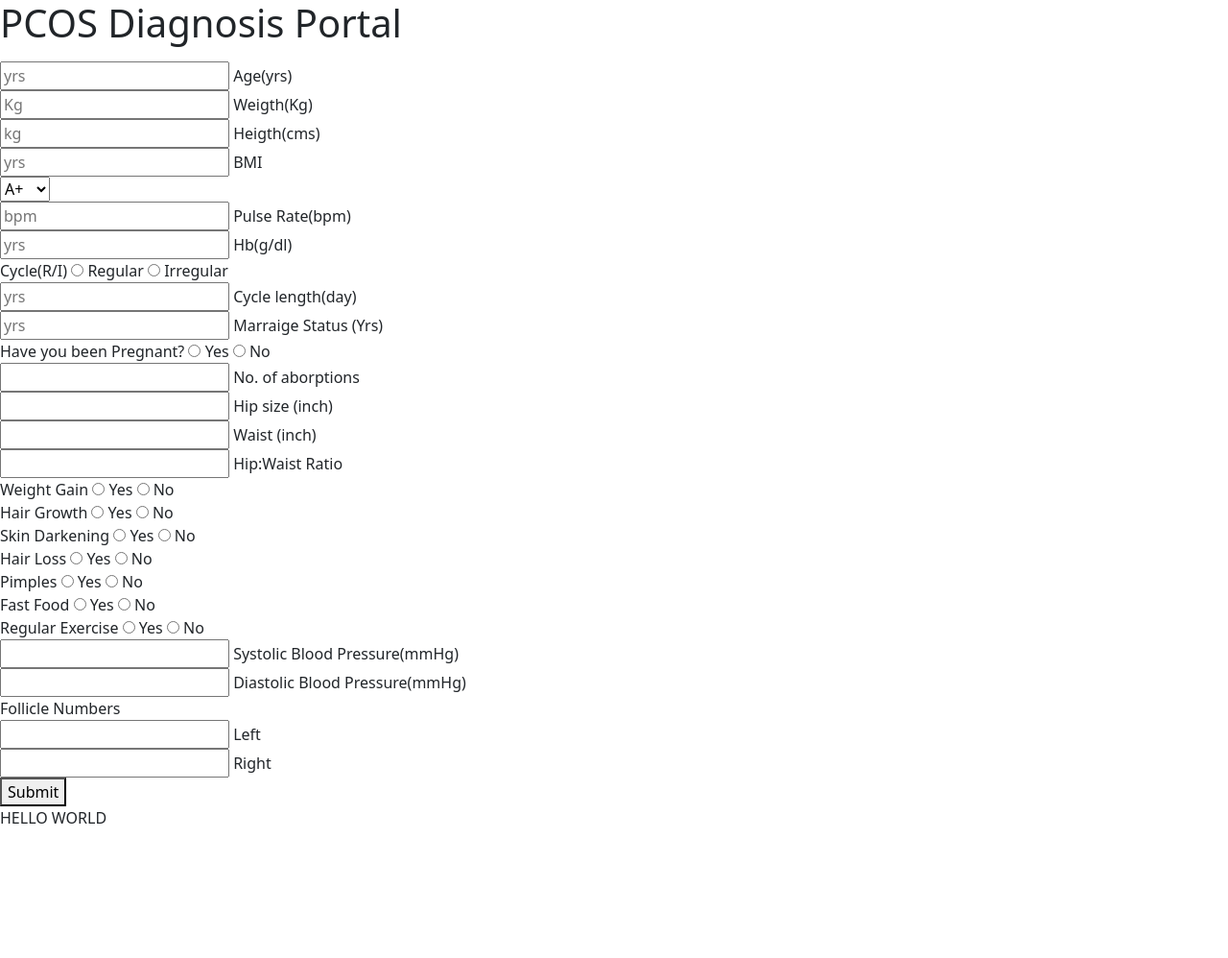
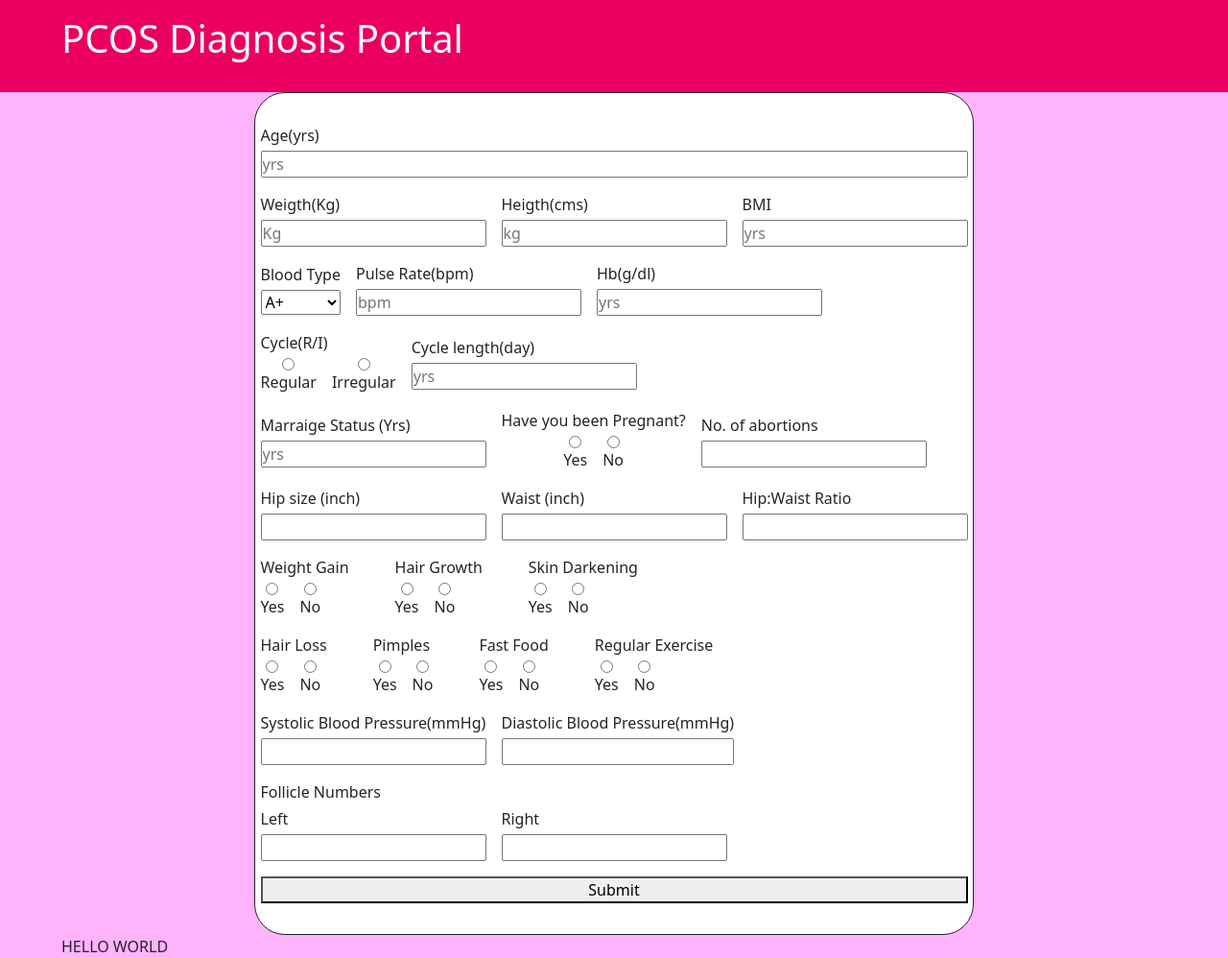
Before and after one commit to Hunt092/PCOSDiagnosis, a Flask app: page / in a window 1280 px wide. Shown: the whole page at 96% size. Before the commit the page ends 858 px from the top, so only its background shows below. Run offline with Flask 2, Linux system fonts and the light colour scheme; parts of the project's set-up code (start-up, migrations or seed data) failed here and were passed over.

Commit message:
form prettifiyed

```diff
--- a/app.py
+++ b/app.py
@@ -25,17 +25,13 @@ def index():
         return render_template("index.html")
     # Get the data from the POST request.
     data = [x for x in request.form.values()]
-    print(request.form)
     numarray = np.array(data).reshape(1, -1)
     # Make prediction using model loaded from disk as per the data.
-    print(numarray)
     answer = model.predict(numarray)
-    print(answer)
-    output = answer[0]
-    # if answer[0] == 1.0:
-    #     output = True
-    # else:
-    #     output = False
+    if answer[0] == 1.0:
+        output = True
+    else:
+        output = False
     return render_template("index.html", output=output)
 
 
--- a/static/style.css
+++ b/static/style.css
@@ -0,0 +1,51 @@
+*{
+    box-sizing: border-box;
+    padding: 0;
+    margin: 0;
+}
+
+header{
+    background-color: hsl(335, 100%, 46%);
+    color:  white;
+    padding: 1em 5% ;
+}
+main{
+    padding: 0 5%;
+    background-color: hsl(303, 100% ,85%);
+}
+form{
+    display: flex;
+    flex-direction: column;
+    gap: 1rem;
+    padding: 2em 0;
+
+}
+.form-wrapper{
+    width: 100%;
+    max-width: 750px;
+    border: 1px solid;
+    display: flex;
+    justify-content: center;
+    align-items: center;
+    background: white;
+    border-radius: 2em;
+ margin:  0 auto;
+}
+
+.form-group {
+    display: flex;
+    flex-direction: column-reverse;
+    gap: 0.25rem; }
+
+    .flex-row{
+        display: flex;
+        flex-wrap: wrap;
+        gap: 1em;
+        align-items: center;
+    }
+
+    .flex-col{
+        display: flex;
+        flex-direction: column;
+        align-items: center;
+    }
--- a/templates/index.html
+++ b/templates/index.html
@@ -41,6 +41,7 @@
 						/>
 						<label for="Age">Age(yrs)</label>
 					</div>
+					<div class="flex-row">
 						<div class="form-group">
 							<input
 								required
@@ -76,6 +77,9 @@
 							/>
 							<label for="BMI">BMI</label>
 						</div>
+					</div>
+
+					<div class="flex-row">
 						<div class="form-group">
 							<select name="blood" id="" value="">
 								<option value="11">A+</option>
@@ -87,21 +91,47 @@
 								<option value="15">O+</option>
 								<option value="16">O-</option>
 							</select>
+							<label for="blood">Blood Type</label>
 						</div>
 						<div class="form-group">
-						<input required type="number" name="PulseRate" placeholder="bpm" />
+							<input
+								required
+								type="number"
+								name="PulseRate"
+								placeholder="bpm"
+							/>
 							<label for="PulseRate">Pulse Rate(bpm)</label>
 						</div>
 						<div class="form-group">
 							<input required type="text" name="Hb" placeholder="yrs" />
 							<label for="Hb">Hb(g/dl)</label>
 						</div>
+					</div>
+					<div class="flex-row">
 						<div class="form-group">
+							<div class="flex-row">
+								<div class="flex-col">
+									<input
+										required
+										type="radio"
+										name="Cycle"
+										id="Cycler"
+										value="2"
+									/>
+									<label for="Cycler">Regular</label>
+								</div>
+								<div class="flex-col">
+									<input
+										required
+										type="radio"
+										name="Cycle"
+										id="Cyclei"
+										value="4"
+									/>
+									<label for="cyclei">Irregular</label>
+								</div>
+							</div>
 							<label for="Cycle">Cycle(R/I)</label>
-						<input required type="radio" name="Cycle" id="Cycler" value="2" />
-						<label for="Cycler">Regular</label>
-						<input required type="radio" name="Cycle" id="Cyclei" value="4" />
-						<label for="cyclei">Irregular</label>
 						</div>
 						<div class="form-group">
 							<input
@@ -112,6 +142,8 @@
 							/>
 							<label for="Cycle-length">Cycle length(day)</label>
 						</div>
+					</div>
+					<div class="flex-row">
 						<div class="form-group">
 							<input
 								required
@@ -122,7 +154,8 @@
 							<label for="Marital-Status">Marraige Status (Yrs)</label>
 						</div>
 						<div class="form-group">
-						<label for="Pregagante">Have you been Pregnant?</label>
+							<div class="flex-row justify-content-center">
+								<div class="flex-col">
 									<input
 										required
 										type="radio"
@@ -131,6 +164,8 @@
 										value="1"
 									/>
 									<label for="Pregagante">Yes</label>
+								</div>
+								<div class="flex-col">
 									<input
 										required
 										type="radio"
@@ -140,10 +175,15 @@
 									/>
 									<label for="Pregagante">No</label>
 								</div>
+							</div>
+							<label for="Pregagante">Have you been Pregnant?</label>
+						</div>
 						<div class="form-group">
 							<input required type="number" name="aborptions" />
-						<label for="aborptions">No. of aborptions</label>
+							<label for="aborptions">No. of abortions</label>
 						</div>
+					</div>
+					<div class="flex-row">
 						<div class="form-group">
 							<input
 								required
@@ -168,8 +208,11 @@
 							<input required type="number" name="Ratio" readonly id="ratio" />
 							<label for="Ratio">Hip:Waist Ratio</label>
 						</div>
+					</div>
+					<div class="flex-row gap-5">
 						<div class="form-group">
-						<label for="weightGain">Weight Gain</label>
+							<div class="flex-row">
+								<div class="flex-col">
 									<input
 										required
 										type="radio"
@@ -178,6 +221,8 @@
 										value="1"
 									/>
 									<label for="weightGain">Yes</label>
+								</div>
+								<div class="flex-col">
 									<input
 										required
 										type="radio"
@@ -187,8 +232,12 @@
 									/>
 									<label for="weightGain">No</label>
 								</div>
+							</div>
+							<label for="weightGain">Weight Gain</label>
+						</div>
 						<div class="form-group">
-						<label for="hairGrowth">Hair Growth</label>
+							<div class="flex-row">
+								<div class="flex-col">
 									<input
 										required
 										type="radio"
@@ -197,6 +246,8 @@
 										value="1"
 									/>
 									<label for="hairGrowth">Yes</label>
+								</div>
+								<div class="flex-col">
 									<input
 										required
 										type="radio"
@@ -206,8 +257,13 @@
 									/>
 									<label for="hairGrowth">No</label>
 								</div>
+							</div>
+
+							<label for="hairGrowth">Hair Growth</label>
+						</div>
 						<div class="form-group">
-						<label for="darkening">Skin Darkening</label>
+							<div class="flex-row">
+								<div class="flex-col">
 									<input
 										required
 										type="radio"
@@ -216,6 +272,8 @@
 										value="1"
 									/>
 									<label for="darkening">Yes</label>
+								</div>
+								<div class="flex-col">
 									<input
 										required
 										type="radio"
@@ -225,8 +283,14 @@
 									/>
 									<label for="darkening">No</label>
 								</div>
+							</div>
+							<label for="darkening">Skin Darkening</label>
+						</div>
+					</div>
+					<div class="flex-row gap-5">
 						<div class="form-group">
-						<label for="hairLoss">Hair Loss</label>
+							<div class="flex-row">
+								<div class="flex-col">
 									<input
 										required
 										type="radio"
@@ -235,6 +299,8 @@
 										value="1"
 									/>
 									<label for="hairLoss">Yes</label>
+								</div>
+								<div class="flex-col">
 									<input
 										required
 										type="radio"
@@ -244,8 +310,12 @@
 									/>
 									<label for="hairLoss">No</label>
 								</div>
+							</div>
+							<label for="hairLoss">Hair Loss</label>
+						</div>
 						<div class="form-group">
-						<label for="pimples">Pimples</label>
+							<div class="flex-row">
+								<div class="flex-col">
 									<input
 										required
 										type="radio"
@@ -254,6 +324,8 @@
 										value="1"
 									/>
 									<label for="pimples">Yes</label>
+								</div>
+								<div class="flex-col">
 									<input
 										required
 										type="radio"
@@ -263,8 +335,12 @@
 									/>
 									<label for="pimples">No</label>
 								</div>
+							</div>
+							<label for="pimples">Pimples</label>
+						</div>
 						<div class="form-group">
-						<label for="fastfood">Fast Food</label>
+							<div class="flex-row">
+								<div class="flex-col">
 									<input
 										required
 										type="radio"
@@ -273,6 +349,8 @@
 										value="1"
 									/>
 									<label for="fastfood">Yes</label>
+								</div>
+								<div class="flex-col">
 									<input
 										required
 										type="radio"
@@ -282,8 +360,12 @@
 									/>
 									<label for="fastfood">No</label>
 								</div>
+							</div>
+							<label for="fastfood">Fast Food</label>
+						</div>
 						<div class="form-group">
-						<label for="exercise">Regular Exercise</label>
+							<div class="flex-row">
+								<div class="flex-col">
 									<input
 										required
 										type="radio"
@@ -292,6 +374,8 @@
 										value="1"
 									/>
 									<label for="exercise">Yes</label>
+								</div>
+								<div class="flex-col">
 									<input
 										required
 										type="radio"
@@ -301,6 +385,11 @@
 									/>
 									<label for="exercise">No</label>
 								</div>
+							</div>
+							<label for="exercise">Regular Exercise</label>
+						</div>
+					</div>
+					<div class="flex-row">
 						<div class="form-group">
 							<input required type="number" name="SystolicBP" />
 							<label for="SystolicBP">Systolic Blood Pressure(mmHg)</label>
@@ -309,8 +398,9 @@
 							<input required type="number" name="DiastolicBP" />
 							<label for="DiastolicBP">Diastolic Blood Pressure(mmHg)</label>
 						</div>
+					</div>
 					<div class="form-group">
-						Follicle Numbers
+						<div class="flex-row">
 							<div class="form-group">
 								<input required type="number" name="FollicleL" />
 								<label for="FollicleL">Left</label>
@@ -319,6 +409,8 @@
 								<input required type="number" name="FollicleR" />
 								<label for="FollicleR">Right</label>
 							</div>
+						</div>
+						Follicle Numbers
 					</div>
 					<button>Submit</button>
 				</form>
```
Lines whose indentation alone changed are shown as unchanged.
